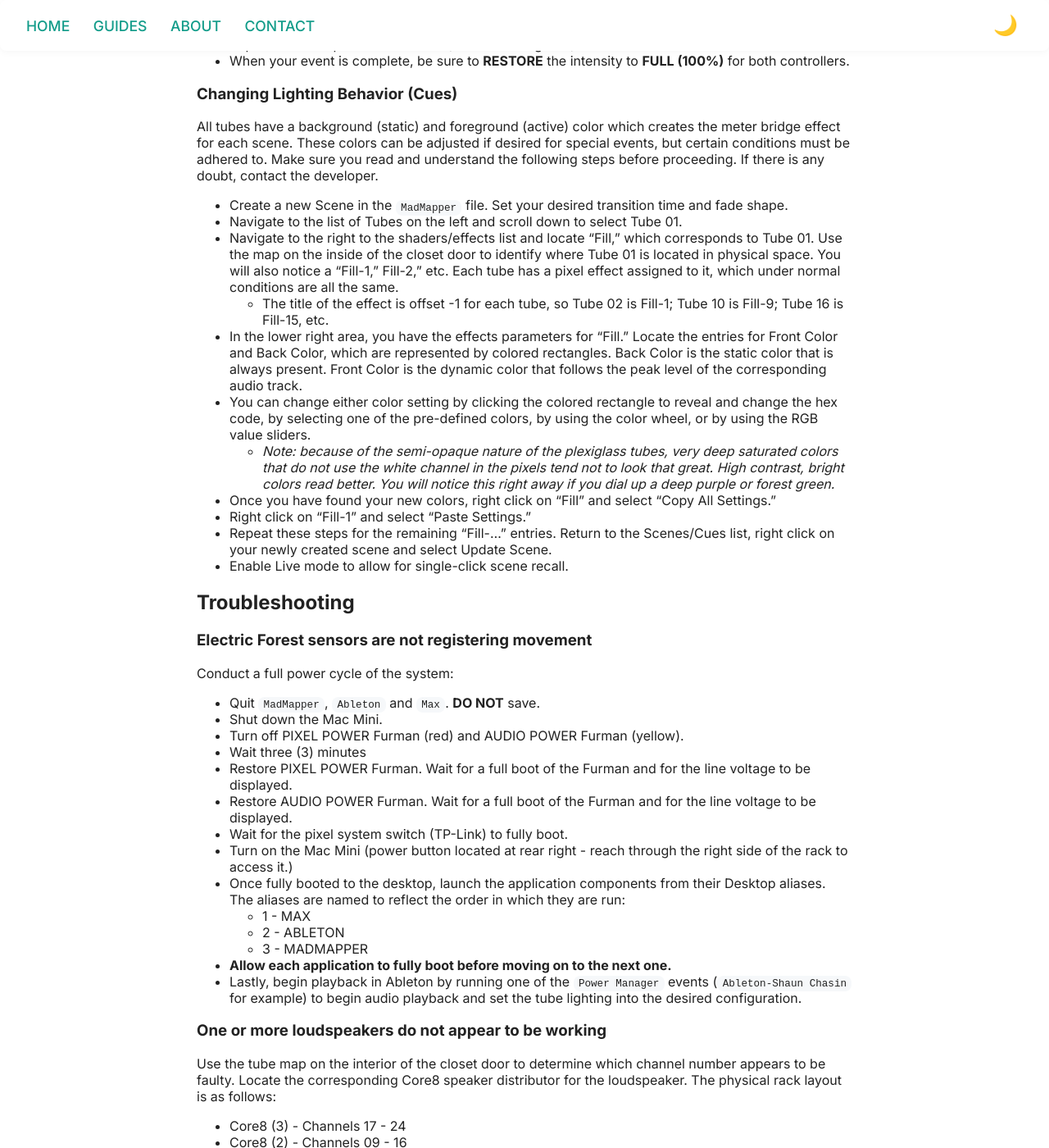
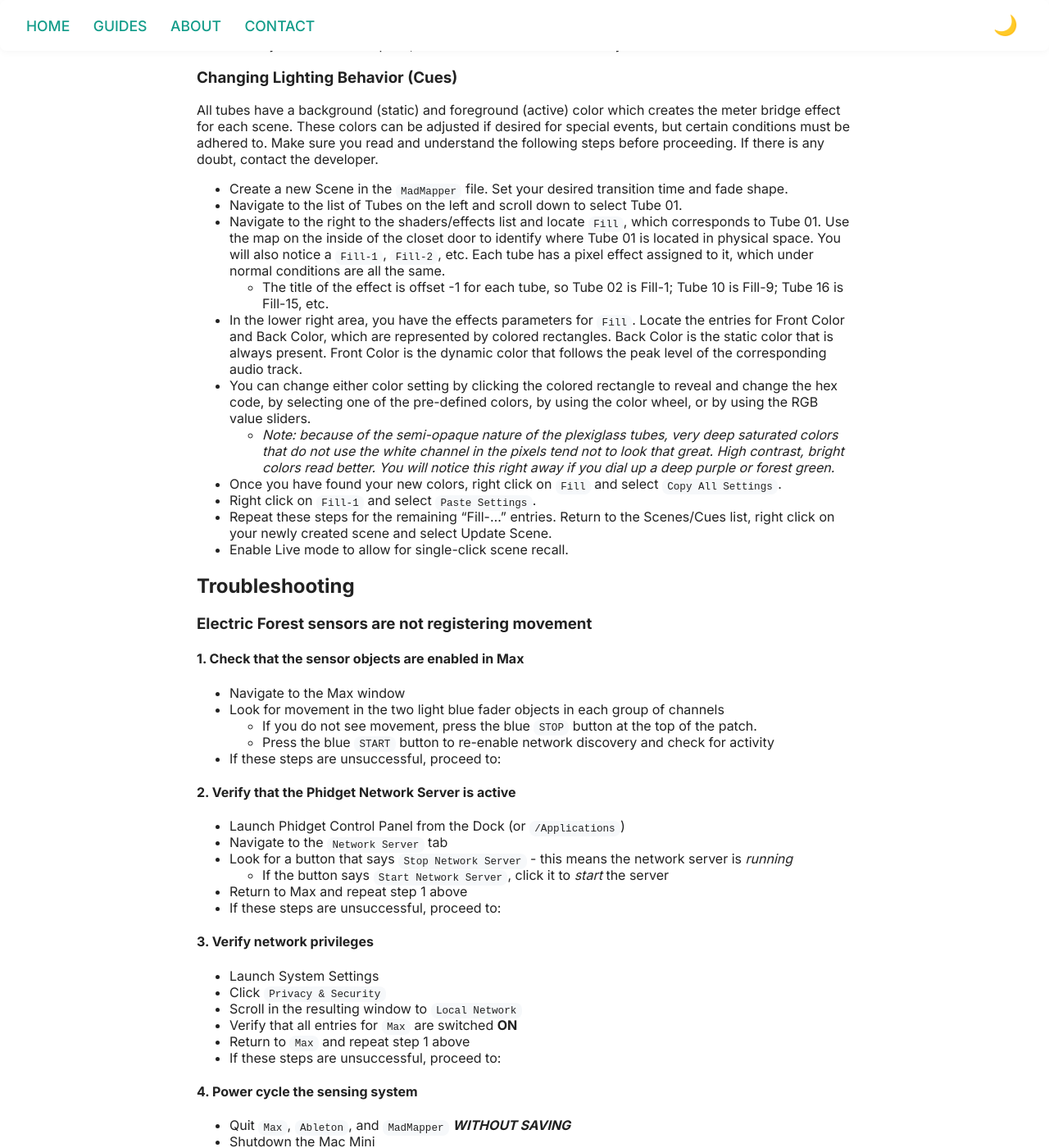
Before and after one commit to buryhoganllc/sonic-playground-guides, a Jekyll site: the page built from guides/electric-forest.md, in a window 1280 px wide and 1400 px high, scrolled down 4623 px. Shown: the whole window at 82% size. Built offline with Jekyll 4.4.1, drawn with Linux system fonts in a browser that asks for light colours; some of the changed text lies outside the part shown.

Commit message:
docs: update Troubleshooting section with improved steps for addressing sensor issues

```diff
--- a/guides/electric-forest.md
+++ b/guides/electric-forest.md
@@ -16,7 +16,7 @@
 
 *Electric Forest* utilizes `Max`, `Ableton`, and `MadMapper` show files to host the sensor controls, audio playback, and LED behavior, respectively. *Electric Forest* runs on macOS systems. Show files exist in the “ELECTRIC FOREST SHOW FILES” folder on the Desktop.
 
-- Max: `~/Desktop/ELECTRIC FOREST SHOW FILES/Max/ElectricForest_VINT_v6_ratioTEST-InactTEST-vSC_012025v2.maxpat`
+- Max: `~/Desktop/ELECTRIC FOREST SHOW FILES/Max/ElectricForest_MAX.maxpat`
 - Ableton: `~/Desktop/ELECTRIC FOREST SHOW FILES/Ableton/Version 310/ElectricForest_v310.als`
 - MadMapper: `~/Desktop/ELECTRIC FOREST SHOW FILES/MadMapper/Version 3/ElectricForest_MultiShow_v3.mad`
 
@@ -119,9 +119,9 @@
 
 - Open Safari on the Mac Mini
 - Click the `Advatek Controller 1` bookmark from the bookmark bar to open the web interface for pixel controller 1 (tubes 1 through 8)
-- Click the ADMINISTRATOR button
+- Click the `ADMINISTRATOR` button
 - Once the control page has loaded, click Pixel Outputs
-- Locate the INTENSITY controls in the upper right corner.
+- Locate the `INTENSITY` controls in the upper right corner.
 - You can manually enter a value between 0 (off) and 255 (full) or use the slider. An intensity of 30% has proved useful for video shoots.
 - Repeat these steps for controller 2 (tubes 9 through 16.) Locate the bookmark in the bookmark bar.
 - When your event is complete, be sure to **RESTORE** the intensity to **FULL (100%)** for both controllers.
@@ -132,13 +132,13 @@
 
 - Create a new Scene in the `MadMapper` file. Set your desired transition time and fade shape.
 - Navigate to the list of Tubes on the left and scroll down to select Tube 01.
-- Navigate to the right to the shaders/effects list and locate “Fill,” which corresponds to Tube 01. Use the map on the inside of the closet door to identify where Tube 01 is located in physical space. You will also notice a “Fill-1,” Fill-2,” etc. Each tube has a pixel effect assigned to it, which under normal conditions are all the same.
+- Navigate to the right to the shaders/effects list and locate `Fill`, which corresponds to Tube 01. Use the map on the inside of the closet door to identify where Tube 01 is located in physical space. You will also notice a `Fill-1`, `Fill-2`, etc. Each tube has a pixel effect assigned to it, which under normal conditions are all the same.
   - The title of the effect is offset -1 for each tube, so Tube 02 is Fill-1; Tube 10 is Fill-9; Tube 16 is Fill-15, etc.
-- In the lower right area, you have the effects parameters for “Fill.” Locate the entries for Front Color and Back Color, which are represented by colored rectangles. Back Color is the static color that is always present. Front Color is the dynamic color that follows the peak level of the corresponding audio track.
+- In the lower right area, you have the effects parameters for `Fill`. Locate the entries for Front Color and Back Color, which are represented by colored rectangles. Back Color is the static color that is always present. Front Color is the dynamic color that follows the peak level of the corresponding audio track.
 - You can change either color setting by clicking the colored rectangle to reveal and change the hex code, by selecting one of the pre-defined colors, by using the color wheel, or by using the RGB value sliders.
   - *Note: because of the semi-opaque nature of the plexiglass tubes, very deep saturated colors that do not use the white channel in the pixels tend not to look that great. High contrast, bright colors read better. You will notice this right away if you dial up a deep purple or forest green.*
-- Once you have found your new colors, right click on “Fill” and select “Copy All Settings.”
-- Right click on “Fill-1” and select “Paste Settings.”
+- Once you have found your new colors, right click on `Fill` and select `Copy All Settings`.
+- Right click on `Fill-1` and select `Paste Settings`.
 - Repeat these steps for the remaining “Fill-…” entries. Return to the Scenes/Cues list, right click on your newly created scene and select Update Scene.
 - Enable Live mode to allow for single-click scene recall.
 
@@ -146,22 +146,71 @@
 
 ### Electric Forest sensors are not registering movement
 
-Conduct a full power cycle of the system:
+#### 1. Check that the sensor objects are enabled in Max
+
+- Navigate to the Max window
+- Look for movement in the two light blue fader objects in each group of channels
+  - If you do not see movement, press the blue `STOP` button at the top of the patch.
+  - Press the blue `START` button to re-enable network discovery and check for activity
+- If these steps are unsuccessful, proceed to:
+
+#### 2. Verify that the Phidget Network Server is active
+
+- Launch Phidget Control Panel from the Dock (or `/Applications`)
+- Navigate to the `Network Server` tab
+- Look for a button that says `Stop Network Server` - this means the network server is *running*
+  - If the button says `Start Network Server`, click it to *start* the server
+- Return to Max and repeat step 1 above
+- If these steps are unsuccessful, proceed to:
+
+#### 3. Verify network privileges
+
+- Launch System Settings
+- Click `Privacy & Security`
+- Scroll in the resulting window to `Local Network`
+- Verify that all entries for `Max` are switched **ON**
+- Return to `Max` and repeat step 1 above
+- If these steps are unsuccessful, proceed to:
+
+#### 4. Power cycle the sensing system
+
+- Quit `Max`, `Ableton`, and `MadMapper` ***WITHOUT SAVING***
+- Shutdown the Mac Mini
+- Turn off the `PIXEL POWER` Furman conditioner (the upper unit with red labels)
+- Flip power to breakers `23` and `24` in the electrical/data room behind the Davis Theatre - the breakers are labeled `MOOD LIGHTS`. Wait 10 seconds. Restore breaker power.
+- Restore power to the `PIXEL POWER` Furman conditioner. Wait for the TP-Link network switch to fully boot.
+  - Look for eighteen (18) green activity lights on the left side of the switch face - 16 sensor hubs; two Advatek pixel controllers.
+- Boot the Mac Mini. You will see a nineteenth green activity light appear on the switch.
+- Launch `Max` from the desktop alias (`1 - MAX`) and check for activity.
+- If successful, launch `Ableton` and `MadMapper` from their respective desktop aliases.
+- Open `Power Manager` and perform the appropriate events for the time of day - `Daytime` vs `Nighttime` mode; select the appropriate playlist; etc.
+
+### Conducting a full system power cycle
+
+#### Cutting power
+
+At times it may be necessary to turn off the *Electric Forest* for maintenance, or in the event of a building or campus power outage.
 
 - Quit `MadMapper`, `Ableton` and `Max`. **DO NOT** save.
 - Shut down the Mac Mini.
-- Turn off PIXEL POWER Furman (red) and AUDIO POWER Furman (yellow).
-- Wait three (3) minutes
-- Restore PIXEL POWER Furman. Wait for a full boot of the Furman and for the line voltage to be displayed.
-- Restore AUDIO POWER Furman. Wait for a full boot of the Furman and for the line voltage to be displayed.
-- Wait for the pixel system switch (TP-Link) to fully boot.
-- Turn on the Mac Mini (power button located at rear right - reach through the right side of the rack to access it.)
+- Turn off the `PIXEL POWER` Furman conditioner (red) and `AUDIO POWER` Furman conditioner (yellow).
+- Turn off breakers for circuits `23` and `24` in the electrical/data room behind the Davis Theatre - the breakers are labeled `MOOD LIGHTS`
+  - *the Electric Forest systems can remain in this off state if necessary*
+
+#### Restoring power
+
+- *If restoring from a temporary or maintenance outage, wait three minutes before restoring system power*
+- Restore breaker power to circuits `23` and `24`
+- Restore `PIXEL POWER` Furman. Wait for a full boot of the Furman and for the line voltage to be displayed.
+- Restore `AUDIO POWER` Furman. Wait for a full boot of the Furman and for the line voltage to be displayed.
+- Wait for the pixel system switch (TP-Link) to fully boot. The system is ready when you see eighteen (18) green activity lights on the left side of the switch face.
+- Turn on the Mac Mini
 - Once fully booted to the desktop, launch the application components from their Desktop aliases. The aliases are named to reflect the order in which they are run:
   - 1 - MAX
   - 2 - ABLETON
   - 3 - MADMAPPER
 - **Allow each application to fully boot before moving on to the next one.**
-- Lastly, begin playback in Ableton by running one of the `Power Manager` events (`Ableton-Shaun Chasin` for example) to begin audio playback and set the tube lighting into the desired configuration.
+- Open `Power Manager` and perform the appropriate events for the time of day - `Daytime` vs `Nighttime` mode; select the appropriate playlist; etc.
 
 ### One or more loudspeakers do not appear to be working
 
```
